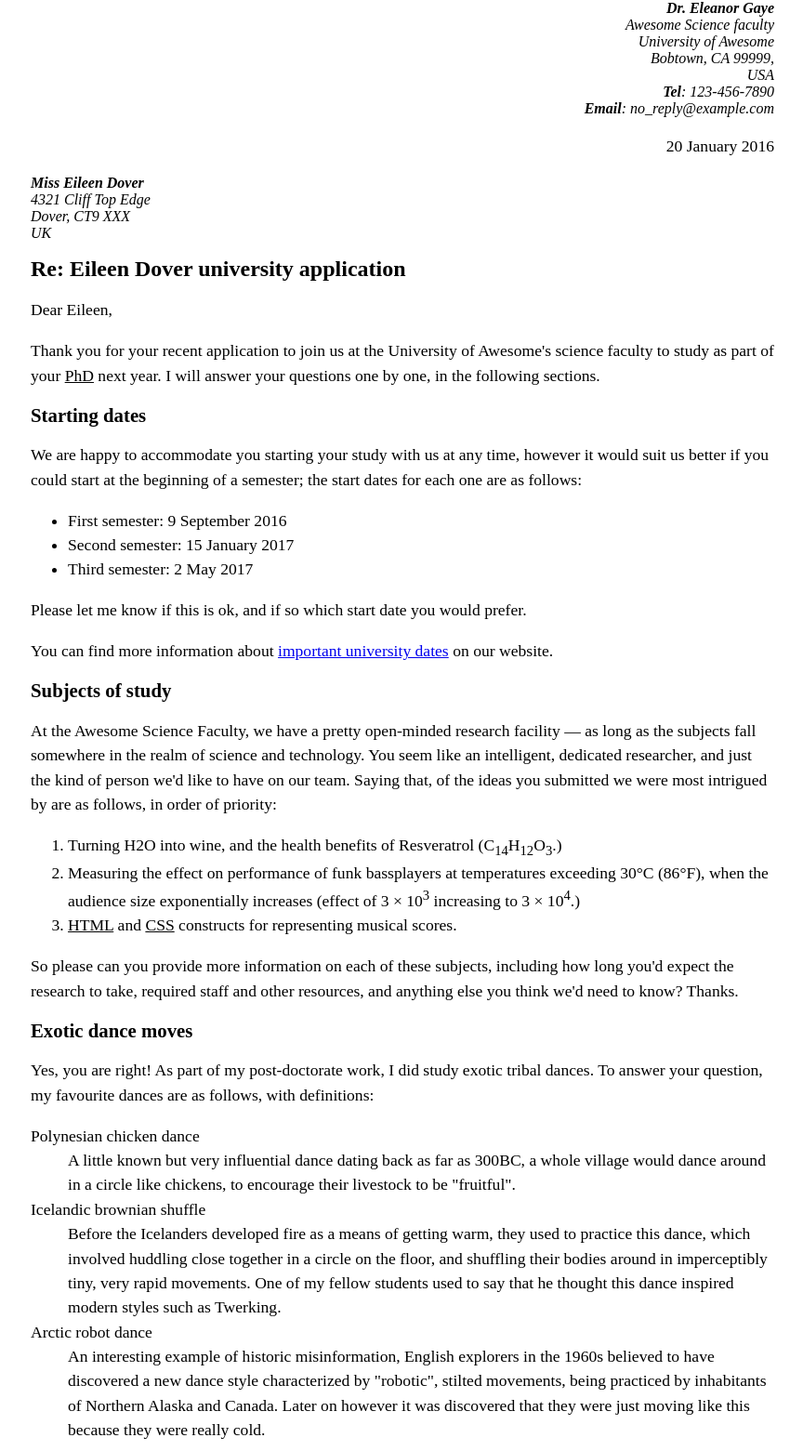
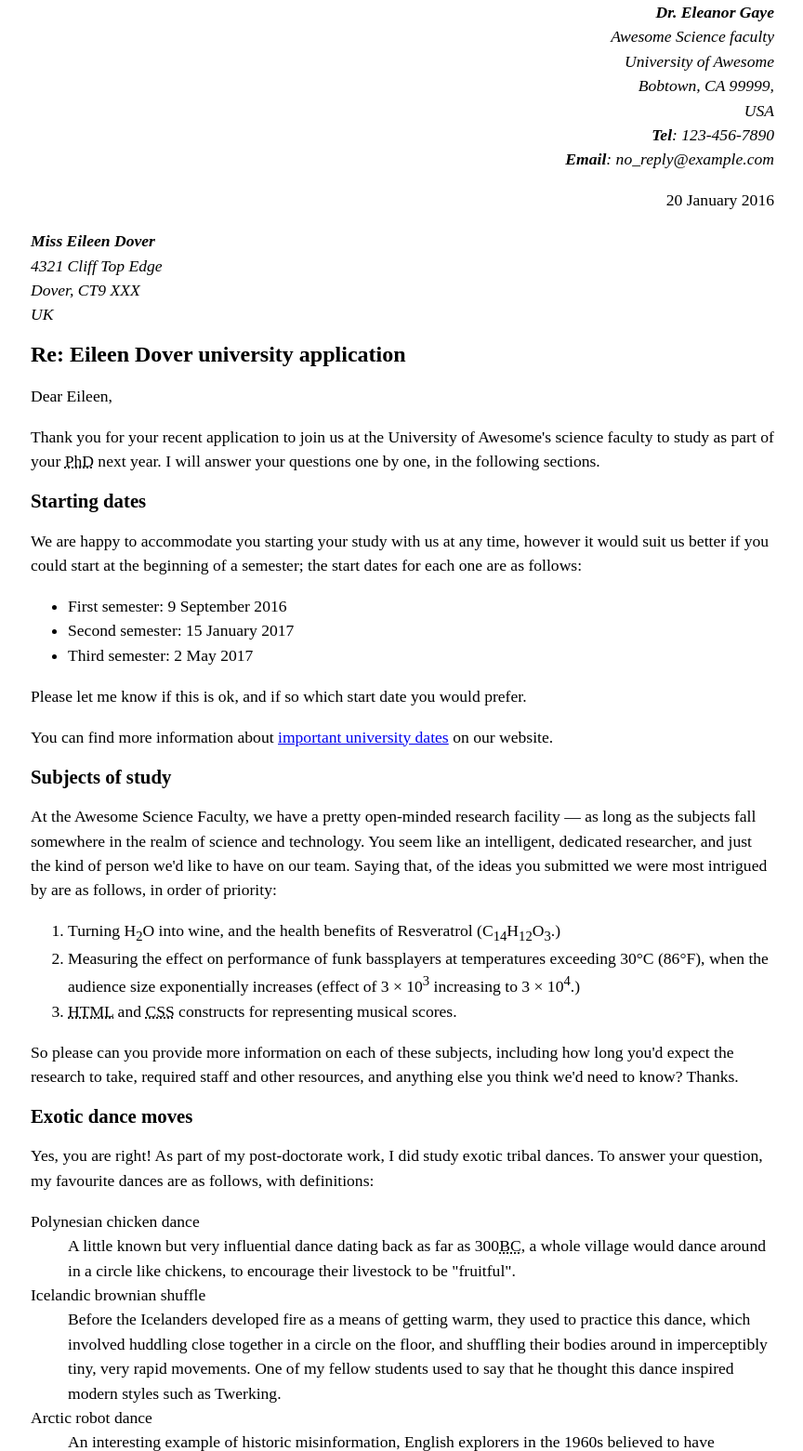
Before and after one commit to nicolas-chivite/emisa-html-css, a plain HTML site: page lettre/main.html in a window 1280 px wide. Shown: the top 1561 px of the page at 93% size, without its empty margins (207-1071 px from the left). Drawn offline with Linux system fonts and the light colour scheme.

Commit message:
changements car je viens de lire les instructions...

```diff
--- a/lettre/main.css
+++ b/lettre/main.css
@@ -5,10 +5,6 @@ body {
 
   .sender-column {
     text-align: right;
-    font-style: italic;
-  }
-
-  .receiver-column {
     font-style: italic;
   }
 
--- a/lettre/main.html
+++ b/lettre/main.html
@@ -3,30 +3,33 @@
   <head>
     <meta charset="UTF-8" />
     <meta name="viewport" content="width=device-width, initial-scale=1.0" />
+    <meta name="author" content="Nicolas Chivité" />
     <link rel="stylesheet" href="main.css" />
     <title>Lettre à mettre en page</title>
   </head>
+
   <body>
-    <div class="sender-column">
+
+    <address class="sender-column">
       <b>Dr. Eleanor Gaye</b>
       <br />Awesome Science faculty <br />University of Awesome <br />Bobtown,
       CA 99999, <br />USA <br /><b>Tel</b>: 123-456-7890 <br /><b>Email</b>:
       no_reply@example.com
-    </div>
+    </address>
 
-    <p align="right">20 January 2016</p>
+    <p align="right"><time datetime="2016-01-20">20 January 2016</time</p>
 
-    <div class="receiver-column">
+    <address>
       <b>Miss Eileen Dover</b>
-      <br />4321 Cliff Top Edge <br />Dover, CT9 XXX <br />UK
-    </div>
+      <br>4321 Cliff Top Edge <br/> Dover, CT9 XXX <br/> UK
+    </address>
 
     <h1>Re: Eileen Dover university application</h1>
 
     <p>Dear Eileen,</p>
     <p>
       Thank you for your recent application to join us at the University of
-      Awesome's science faculty to study as part of your <u>PhD</u> next year. I
+      Awesome's science faculty to study as part of your <abbr title="Philosophiæ doctor">PhD</abbr> next year. I
       will answer your questions one by one, in the following sections.
     </p>
 
@@ -37,9 +40,9 @@
       semester; the start dates for each one are as follows:
     </p>
     <ul>
-      <li>First semester: 9 September 2016</li>
-      <li>Second semester: 15 January 2017</li>
-      <li>Third semester: 2 May 2017</li>
+      <li>First semester: <time datetime="2016-09-09">9 September 2016</time></li>
+      <li>Second semester: <time datetime="2017-01-15">15 January 2017</time></li>
+      <li>Third semester: <time datetime="2017-05-02">2 May 2017</time></li>
     </ul>
 
     <p>
@@ -48,7 +51,7 @@
     </p>
     <p>
       You can find more information about
-      <a href="https://www.emisa.fr/">important university dates</a> on our
+      <a href="http://example.com">important university dates</a> on our
       website.
     </p>
 
@@ -64,7 +67,7 @@
 
     <ol>
       <li>
-        Turning H2O into wine, and the health benefits of Resveratrol
+        Turning H<sub>2</sub>O into wine, and the health benefits of Resveratrol
         (C<sub>14</sub>H<sub>12</sub>O<sub>3</sub>.)
       </li>
       <li>
@@ -73,7 +76,7 @@
         (effect of 3 × 10<sup>3</sup> increasing to 3 × 10<sup>4</sup>.)
       </li>
       <li>
-        <u>HTML</u> and <u>CSS</u> constructs for representing musical scores.
+        <abbr title="Hypertext Markeup Language">HTML</abbr> and <abbr title="Cascading Style Sheets">CSS</abbr> constructs for representing musical scores.
       </li>
     </ol>
 
@@ -92,7 +95,7 @@
     </p>
         <dl>
             <dt>Polynesian chicken dance</dt>
-                <dd>A little known but very influential dance dating back as far as 300BC, a
+                <dd>A little known but very influential dance dating back as far as 300<abbr title="Before Christ">BC</abbr>, a
                 whole village would dance around in a circle like chickens, to encourage
                 their livestock to be "fruitful".</dd>
 
@@ -114,7 +117,7 @@
 
     <p>
       For more of my research, see my
-      <a href="https://www.emisa.fr/">exotic dance research page</a>.
+      <a href="http://example.com">exotic dance research page</a>.
     </p>
 
     <p>Yours sincerely,</p>
@@ -122,7 +125,7 @@
 
     <p>
       University of Awesome motto: "Be awesome to each other." --
-      <i>The memoirs of Bill S Preston, Esq</i>
+      <i>The memoirs of Bill S Preston, <abbr title="Esquire 07 69 42 47 77">Esq</abbr></i>
     </p>
   </body>
 </html>
```
